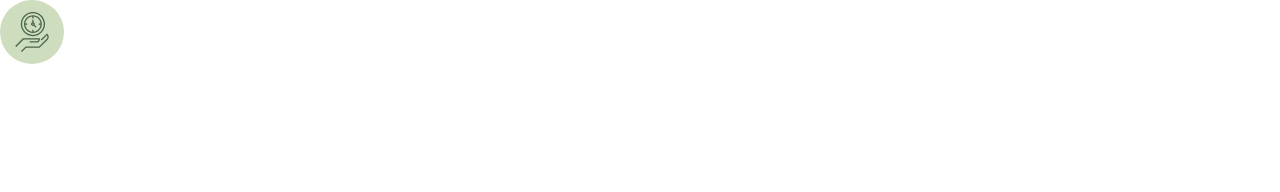
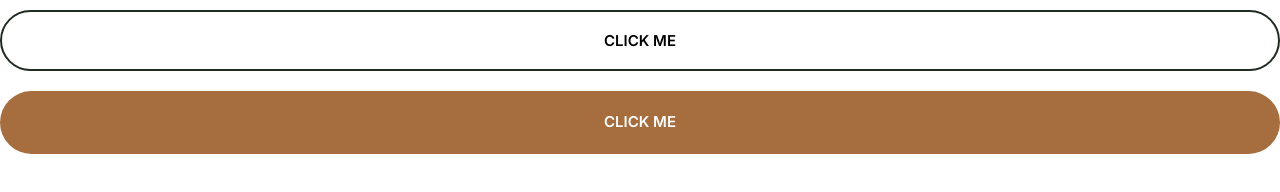
Before and after one commit to vsniranjan/appify, a plain HTML site: page index.html in a window 1280 px wide. Drawn offline with Linux system fonts and the light colour scheme.

Commit message:
Created button components

```diff
--- a/css/styles.css
+++ b/css/styles.css
@@ -6,6 +6,11 @@
     --color-body: #535f4f;
 
 }
+
+*,*::after,*::before{
+    box-sizing: border-box;
+}
+
 /* Typography */
 html {
     font-size: 62.5%
@@ -169,3 +174,66 @@ a {
     justify-content: center;
     align-items: center;
 }
+
+/* Buttons */
+
+.btn {
+    border-radius: 40px;
+    border: none;
+    cursor: pointer;
+    font-size: 1.8rem;
+    font-weight: 600;
+    padding: 2rem 3rem;
+    text-transform: uppercase;
+    white-space: nowrap;
+    text-align: center;
+    margin: 1rem 0;
+}
+
+.btn--block {
+    width: 100%;
+    display: inline-block;
+}
+
+.btn--primary {
+    background-color: var(--color-primary);
+    color: #fff;
+    transition: filter .15s;
+}
+.btn--primary:hover {
+    filter: brightness(85%);
+}
+
+.btn--secondary {
+    background-color: var(--color-secondary);
+    color: #fff;
+    transition: filter .15s;
+}
+.btn--secondary:hover {
+    filter: brightness(85%);
+}
+
+.btn--accent {
+    background-color: var(--color-accent);
+    color: #fff;
+    transition: filter .15s;
+}
+.btn--accent:hover {
+    filter: brightness(85%);
+}
+
+.btn--outline {
+    background-color: transparent;
+    border: 2px solid var(--color-headings);
+    transition: background-color .15s, color .15s;
+}
+.btn--outline:hover {
+    background-color: var(--color-headings);
+    color: #fff;
+}
+
+@media screen and (min-width: 1024px) {
+    .btn {
+        font-size: 1.5rem;
+    }
+}
--- a/index.html
+++ b/index.html
@@ -13,10 +13,7 @@
     <link rel="stylesheet" href="css/styles.css" />
   </head>
   <body>
-    <span class="icon-container">
-      <svg class="icon icon--primary">
-        <use xlink:href="images/sprite.svg#clock"></use>
-      </svg>
-    </span>
+    <button class="btn btn--outline btn--block">Click Me</button>
+    <a href="" class="btn btn--accent btn--block">CLICK ME</a>
   </body>
 </html>
```
